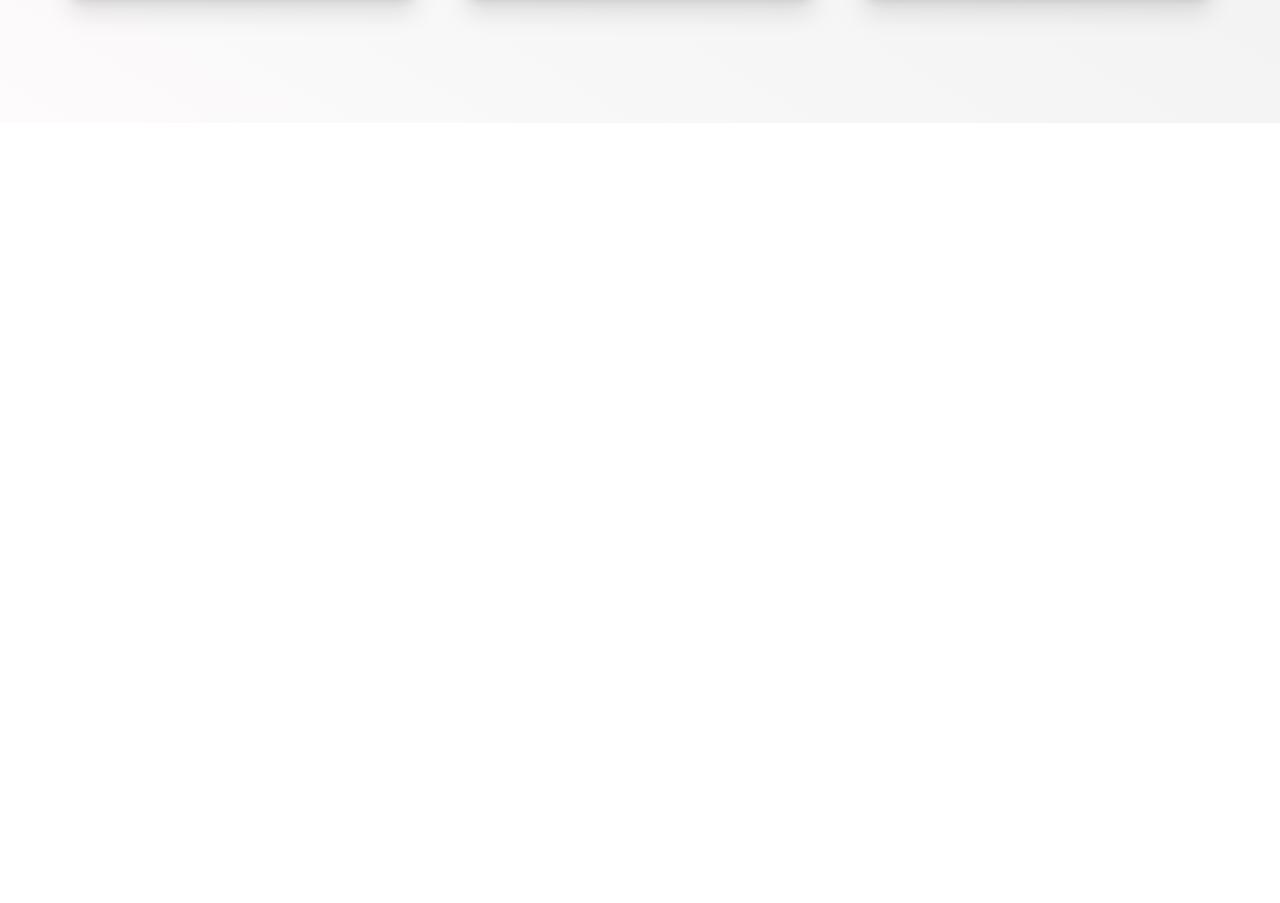
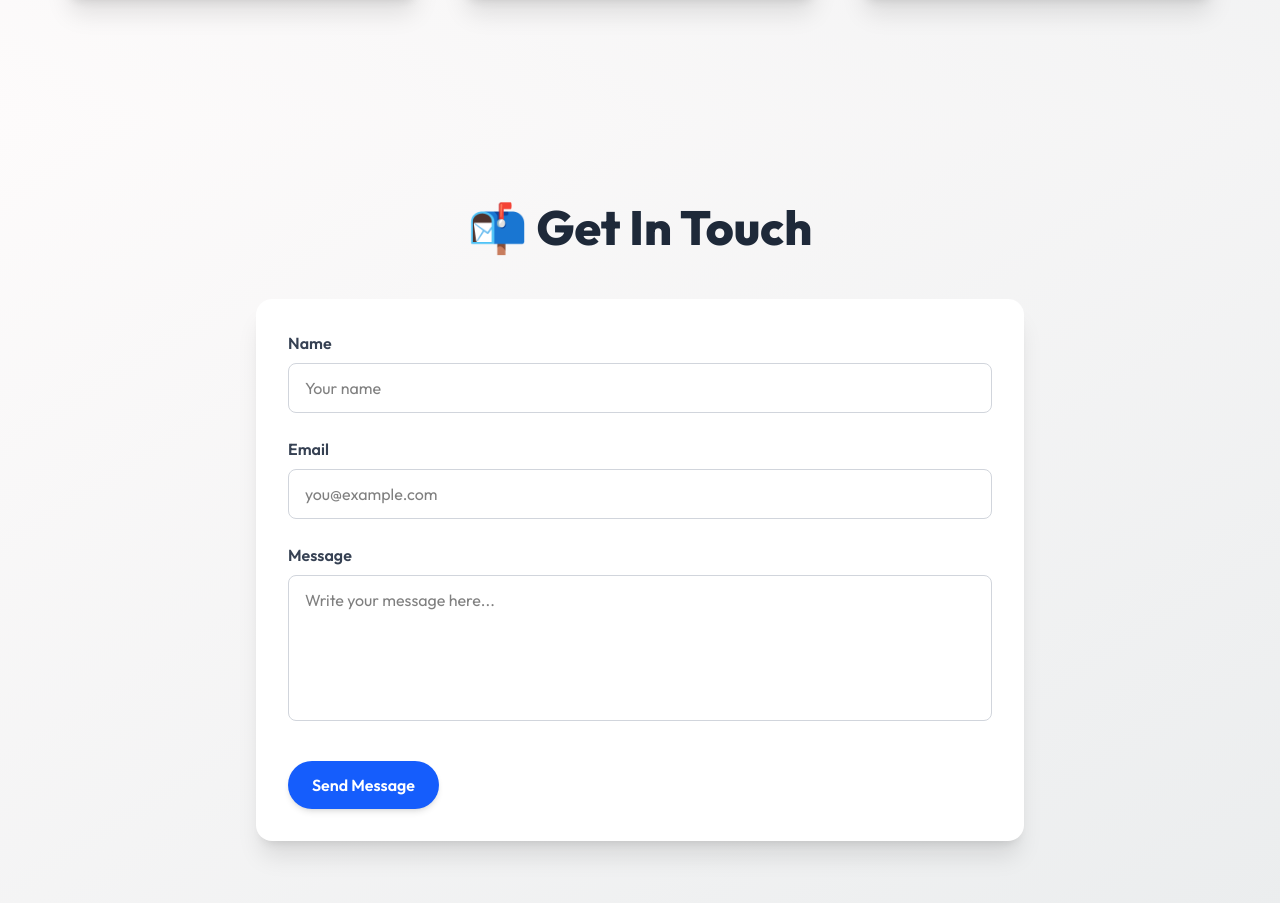
Before and after one commit to parmar204/portfolio, a React (Vite) app: page / in a window 1280 px wide. Shown: the part 3475-4378 px from the top of the page. Before the commit the page ends 3598 px from the top, so only its background shows below. Built offline with nearby package versions, Linux system fonts and the light colour scheme.

Commit message:
contact me component complete

```diff
--- a/package.json
+++ b/package.json
@@ -11,6 +11,7 @@
   },
   "dependencies": {
     "@tailwindcss/vite": "^4.1.11",
+    "emailjs-com": "^3.2.0",
     "framer-motion": "^12.23.0",
     "react": "^19.1.0",
     "react-dom": "^19.1.0",
--- a/src/components/Contact.jsx
+++ b/src/components/Contact.jsx
@@ -1,8 +1,106 @@
-import React from 'react'
+import React, { useRef } from 'react'
+import emailjs from 'emailjs-com';
+import { motion } from 'framer-motion';
 
 const Contact = () => {
+    const form = useRef();
+
+    const sendEmail = (e) => {
+    e.preventDefault();
+
+    emailjs.sendForm(
+      'service_6h55vs9',
+      'template_p3ipcyc',
+      form.current,
+      '4EoVYXqXWYiba2Gyg'
+    )
+    .then(() => {
+      alert('Message sent successfully!');
+      form.current.reset();
+    }, (error) => {
+      alert('Failed to send message. Please try again later.');
+      console.log(error.text);
+    });
+  };
+
+  const fadeUp = {
+    hidden: { opacity: 0, y: 30 },
+    visible: {
+      opacity: 1,
+      y: 0,
+      transition: { type: 'spring', stiffness: 80, damping: 12 }
+    }
+  };
+
   return (
-    <section id="contact"></section>
+    <motion.section
+      id="contact"
+      className="py-20 px-[5%] bg-gradient-to-br from-[#fdfbfb] to-[#ebedee] min-h-screen"
+      initial="hidden"
+      whileInView="visible"
+      viewport={{ once: true, amount: 0.3 }}
+      variants={{
+        visible: {
+          transition: { staggerChildren: 0.2 }
+        }
+      }}
+    >
+      <motion.h2
+        className="text-4xl md:text-5xl font-extrabold text-center mb-12 text-gray-800"
+        variants={fadeUp}
+      >
+        📬 Get In Touch
+      </motion.h2>
+
+      <motion.form
+        ref={form}
+        onSubmit={sendEmail}
+        className="max-w-3xl mx-auto bg-white p-8 rounded-2xl shadow-xl flex flex-col gap-6"
+        variants={fadeUp}
+      >
+        <motion.div className="flex flex-col" variants={fadeUp}>
+          <label className="font-semibold text-gray-700 mb-2">Name</label>
+          <input
+            type="text"
+            name="user_name"
+            required
+            className="border border-gray-300 rounded-lg px-4 py-3 focus:outline-none focus:ring-2 focus:ring-blue-400"
+            placeholder="Your name"
+          />
+        </motion.div>
+
+        <motion.div className="flex flex-col" variants={fadeUp}>
+          <label className="font-semibold text-gray-700 mb-2">Email</label>
+          <input
+            type="email"
+            name="user_email"
+            required
+            className="border border-gray-300 rounded-lg px-4 py-3 focus:outline-none focus:ring-2 focus:ring-blue-400"
+            placeholder="you@example.com"
+          />
+        </motion.div>
+
+        <motion.div className="flex flex-col" variants={fadeUp}>
+          <label className="font-semibold text-gray-700 mb-2">Message</label>
+          <textarea
+            name="message"
+            rows="5"
+            required
+            className="border border-gray-300 rounded-lg px-4 py-3 focus:outline-none focus:ring-2 focus:ring-blue-400 resize-none"
+            placeholder="Write your message here..."
+          />
+        </motion.div>
+
+        <motion.button
+          type="submit"
+          className="mt-4 self-start bg-blue-600 text-white px-6 py-3 rounded-full font-semibold hover:bg-blue-700 transition duration-300 shadow-md hover:shadow-xl"
+          whileHover={{ scale: 1.05 }}
+          whileTap={{ scale: 0.95 }}
+        >
+          Send Message
+        </motion.button>
+      </motion.form>
+    </motion.section>
   )
 }
 
```
Also changed, not shown: 1 other file (tests, documents, lock files or other folders).
